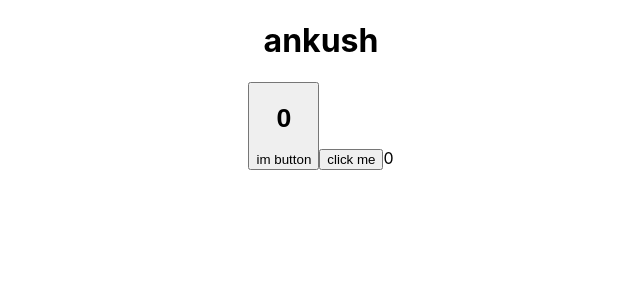
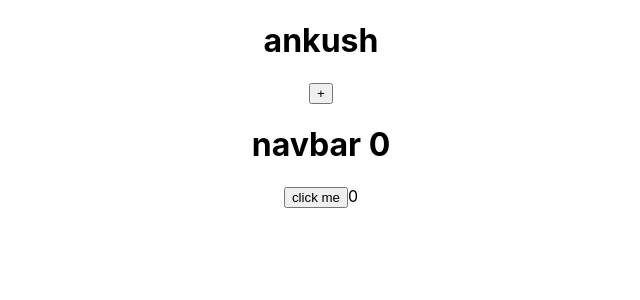
Before and after one commit to ankushpille/my-contrib-react-app, a React (Create React App) app: page / in a window 1280 px wide. Shown: the top 300 px of the page, without its empty margins (319-959 px from the left). Built offline with nearby package versions, Linux system fonts and the light colour scheme.

Commit message:
redux toolkit implementation practice

```diff
--- a/package.json
+++ b/package.json
@@ -3,12 +3,14 @@
   "version": "0.1.0",
   "private": true,
   "dependencies": {
+    "@reduxjs/toolkit": "^2.8.2",
     "@testing-library/dom": "^10.4.0",
     "@testing-library/jest-dom": "^6.6.3",
     "@testing-library/react": "^16.3.0",
     "@testing-library/user-event": "^13.5.0",
     "react": "^19.1.0",
     "react-dom": "^19.1.0",
+    "react-redux": "^9.2.0",
     "react-scripts": "5.0.1",
     "web-vitals": "^2.1.4"
   },
--- a/src/App.js
+++ b/src/App.js
@@ -6,27 +6,29 @@
 import PropsExample from './PropsExample';
 import { useState } from 'react';
 import Navbar from './Navbar';
-import countContext from './context/context';
+// import countContext from './context/context';
+import { useSelector,useDispatch } from 'react-redux';
+import { increment,decrement,incrementByAmount } from './createSlice';
+
 function App() {
-  const [count, setCount] = useState(0);
-  const handleClick = () => {
-    setCount(count + 1);
-  };
+  const count = useSelector((state) => state.counter.value)
+  const dispatch = useDispatch()
   return (
     <>
-      <countContext.Provider value={{count}}>
+      {/* <countContext.Provider value={{count}}> */}
         <div className="App">
           {/* <UseStateExample/>
        <UseEffectFetchExample/>
        <UseEfffectFetchapi/>
        <PropsExample/> */}
           <h1>ankush</h1>
+          <button onClick={() => dispatch(increment())}>+</button>
           <Navbar />
 
-          <button onClick={handleClick}>click me</button>
+          <button >click me</button>
           {count}
         </div>
-      </countContext.Provider>
+      {/* </countContext.Provider> */}
     </>
   );
 }
--- a/src/Navbar.jsx
+++ b/src/Navbar.jsx
@@ -1,8 +1,9 @@
-import Button from "./Button"
+import { useSelector } from "react-redux";
 
 function Navbar(){
+     const count = useSelector((state) => state.counter.value)
       return(
-        <Button />
+       <h1>navbar {count}</h1>
       )
 }
 
--- /dev/null
+++ b/src/createSlice.js
@@ -0,0 +1,21 @@
+import { createSlice } from "@reduxjs/toolkit";
+
+const counterSlice = createSlice({
+    name : 'counter',
+    initialState : {value : 0},
+    reducers : {
+        increment : (state) => {
+            state.value +=1
+        },
+        decrement : (state) => {
+            state.value -=1
+        },
+        incrementByAmount : (state,actions) => {
+            state.value +=actions.payload
+        }
+    }
+})
+
+export const {increment,decrement,incrementByAmount} = counterSlice.actions
+
+export default counterSlice .reducer
--- a/src/index.js
+++ b/src/index.js
@@ -3,11 +3,15 @@
 import './index.css';
 import App from './App';
 import reportWebVitals from './reportWebVitals';
+import {store} from './store/store'
+import { Provider } from 'react-redux';
 
 const root = ReactDOM.createRoot(document.getElementById('root'));
 root.render(
   <React.StrictMode>
+    <Provider store={store}>
     <App />
+    </Provider>
   </React.StrictMode>
 );
 
--- /dev/null
+++ b/src/store/store.js
@@ -0,0 +1,8 @@
+import { configureStore } from "@reduxjs/toolkit";
+import counterReducer from '../createSlice'
+
+export const store = configureStore ({
+    reducer : {
+        counter : counterReducer
+    }
+})
```
Also changed, not shown: 1 other file (tests, documents, lock files or other folders).
